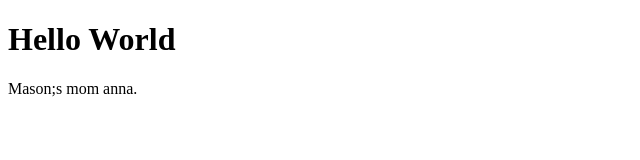
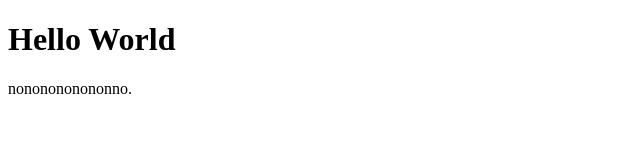
Before and after one commit to Ryan11c/ryanchoi, a plain HTML site: page index.html in a window 1280 px wide. Shown: the full height of the page, 0-640 px from the left. Drawn offline with Linux system fonts and the light colour scheme.

Commit message:
Update index.html

```diff
--- a/index.html
+++ b/index.html
@@ -2,6 +2,6 @@
 <html>
 <body>
 <h1>Hello World</h1>
-<p>Mason;s mom anna.</p>
+<p>nononononononno.</p>
 </body>
 </html>
```
